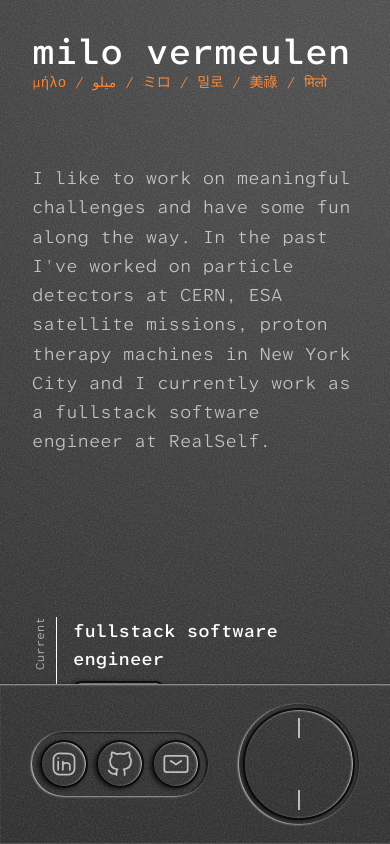
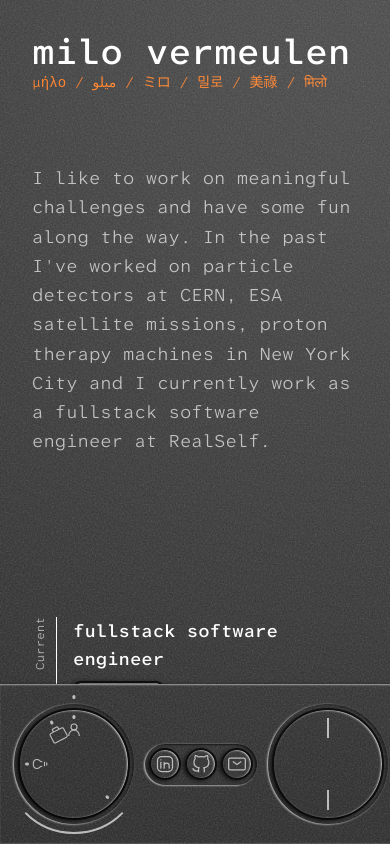
Before and after one commit to mivermeu/milovermeulen.com, a SvelteKit app in the folder apps/portfolio/: page / in a window 390 px wide. Built offline with nearby package versions, Linux system fonts and the light colour scheme.

Commit message:
Reinstate section dial

```diff
--- a/apps/portfolio/src/lib/components/Contact.svelte
+++ b/apps/portfolio/src/lib/components/Contact.svelte
@@ -12,7 +12,7 @@
 </script>
 
 <div
-    class="flex h-fit w-fit flex-row gap-2 rounded-full p-2 shadow-indent"
+    class="flex h-fit w-fit flex-row gap-1 rounded-full p-1 shadow-indent lg:gap-2 lg:p-2"
     style="transform: rotate({rotation}deg);"
 >
     {#each socials as social (social.name)}
@@ -23,10 +23,10 @@
             style="transform: rotate(-{rotation}deg);"
             onclick={() => playThock()}
         >
-            <Raised className="rounded-full p-2 lg:p-4">
+            <Raised className="rounded-full p-1 lg:p-4">
                 <Icon
                     icon_name={social.icon}
-                    class="aspect-square h-7 fill-brand-text stroke-brand-text"
+                    class="aspect-square h-5 fill-brand-text stroke-brand-text lg:h-7"
                 />
             </Raised>
         </a>
--- a/apps/portfolio/src/routes/+page.svelte
+++ b/apps/portfolio/src/routes/+page.svelte
@@ -5,6 +5,7 @@
     import Projects from '$lib/sections/Projects.svelte';
     import Experience from '$lib/sections/Experience.svelte';
     import Aside from '$lib/sections/Aside.svelte';
+    import SectionDial from '$lib/components/SectionDial.svelte';
     import ScrollDial from '$lib/components/ScrollDial.svelte';
     import Contact from '$lib/components/Contact.svelte';
 
@@ -50,16 +51,13 @@
 </div>
 
 <!-- Fake-scroll viewport -->
-<div
-    bind:this={viewportEl}
-    class="fixed top-0 right-0 bottom-0 w-full overflow-hidden lg:w-1/2"
->
+<div bind:this={viewportEl} class="fixed top-0 right-0 bottom-0 w-full overflow-hidden lg:w-1/2">
     <div
         bind:this={contentEl}
         class="container mr-auto will-change-transform lg:max-w-prose"
         style:transform="translate3d(0, {-pageState.scrollY}px, 0)"
     >
-        <div class="relative bg-brand-bg p-8 pb-30 lg:ml-1 lg:min-h-screen lg:shadow-indent">
+        <div class="relative bg-brand-bg p-8 pb-60 lg:ml-1 lg:min-h-screen lg:shadow-indent">
             <Noise />
             <!-- Mobile header -->
             <div class="pb-8 lg:hidden">
@@ -77,9 +75,12 @@
 
 <!-- Mobile footer -->
 <footer
-    class="fixed -right-10 bottom-0 left-0 z-20 flex h-40 items-center justify-around gap-4 bg-brand-bg py-5 pl-6 pr-16 shadow-raised lg:hidden"
+    class="fixed -right-10 bottom-0 left-0 z-20 flex h-40 items-center justify-around gap-2 bg-brand-bg px-3 py-5 pr-10 shadow-raised lg:hidden"
 >
     <Noise />
+    <div class="aspect-square h-full rounded-full shadow-indent">
+        <SectionDial />
+    </div>
     <Contact />
     <div class="aspect-square h-full rounded-full shadow-indent">
         <ScrollDial />
```
